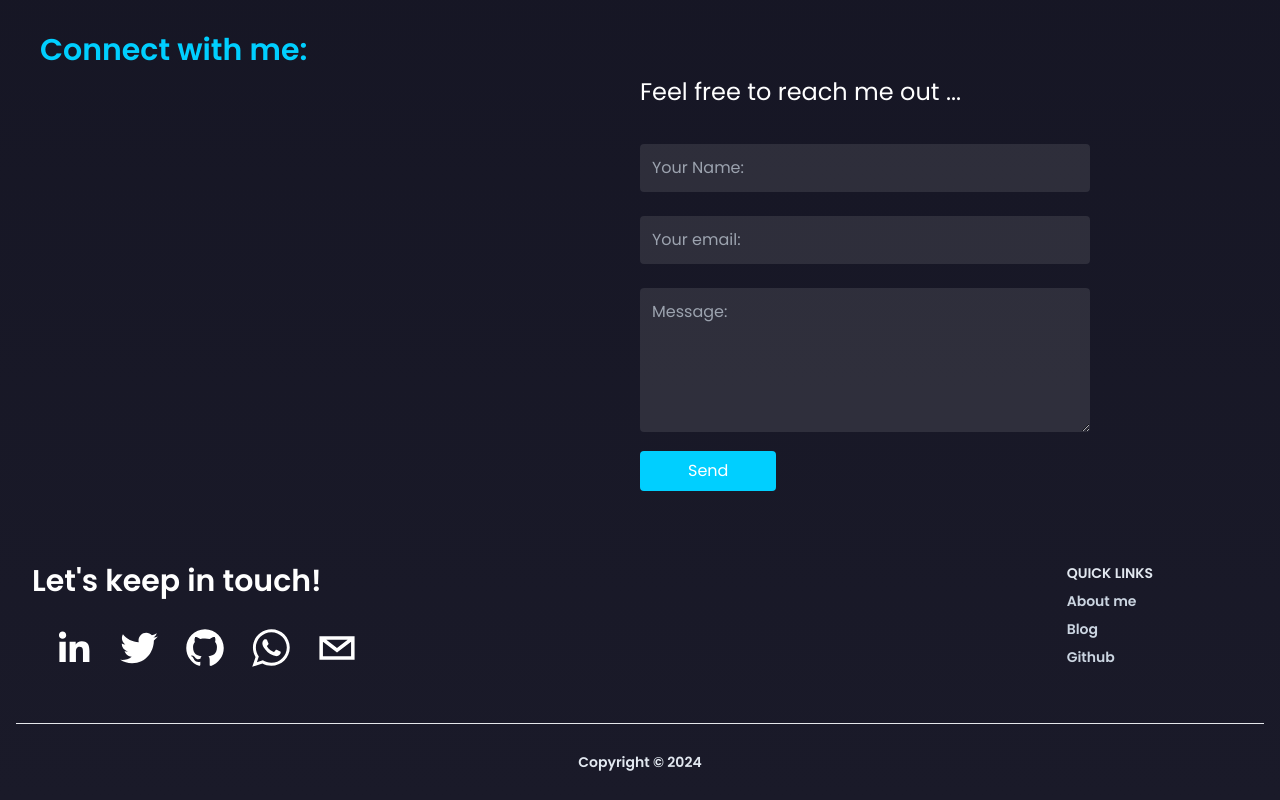
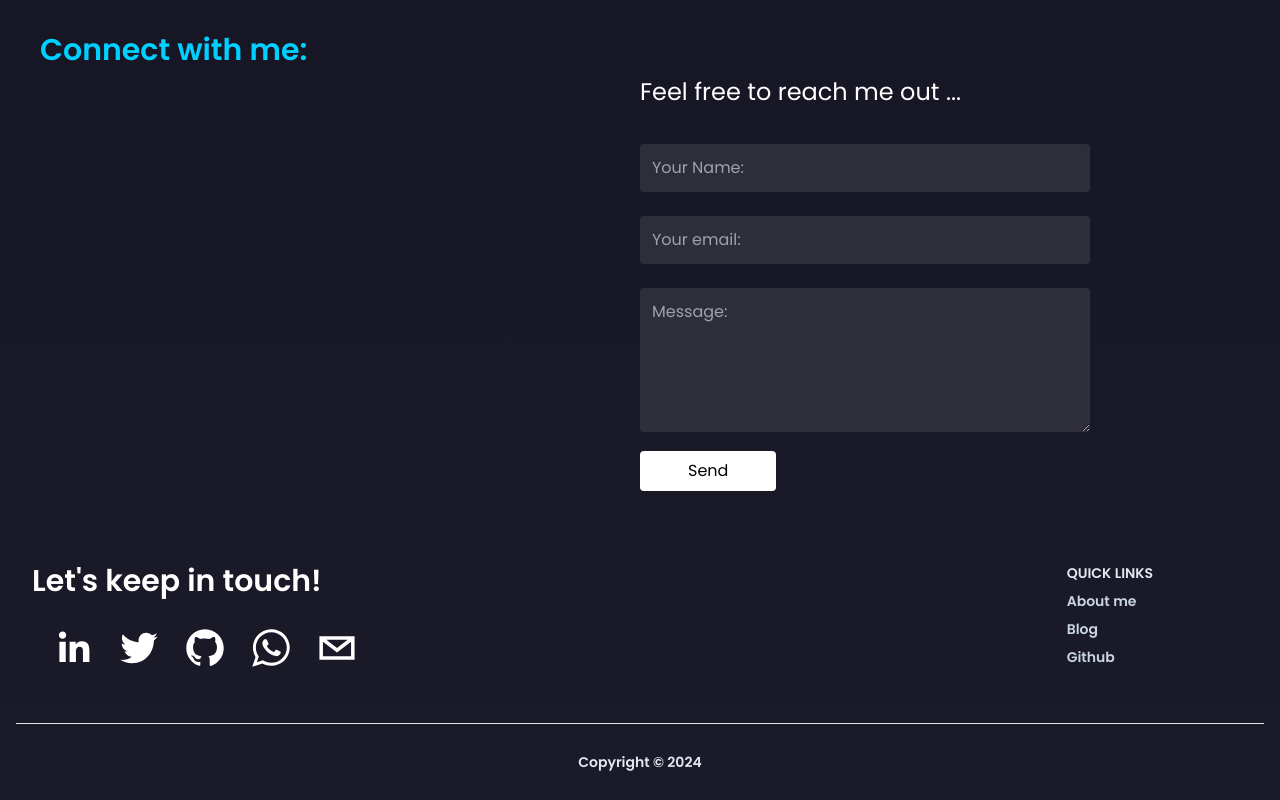
Before and after one commit to preston176/Personal-Portfolio, a React (Vite) app: page / in a window 1280 px wide. Shown: the part 2506-3306 px from the top of the page. Built offline with nearby package versions, Linux system fonts and the light colour scheme; no server answers.

Commit message:
feat: update Contact component with improved form button styling and layout adjustments

```diff
--- a/src/components/Contact.tsx
+++ b/src/components/Contact.tsx
@@ -88,7 +88,12 @@ const Contact = () => {
                 field="message"
                 errors={state.errors}
               />
-                            <button disabled={state.submitting} className='btn bg-primary py-2 px-12 text-white hover:bg-white hover:text-primary block transition-all duration-500 rounded'>Send</button>
+              <button
+                disabled={state.submitting}
+                className="btn bg-white py-2 px-12 text-black hover:bg-black hover:text-white block transition-all duration-500 rounded"
+              >
+                Send
+              </button>
             </form>
           </div>
         </div>
```
Lines whose indentation alone changed are shown as unchanged.
